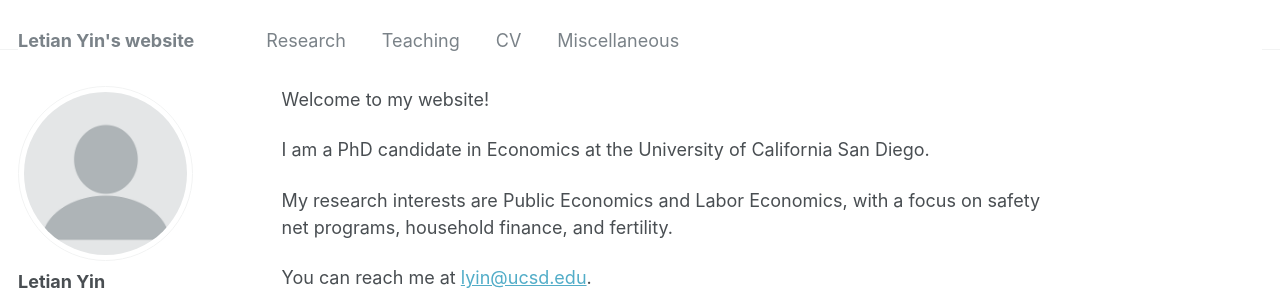
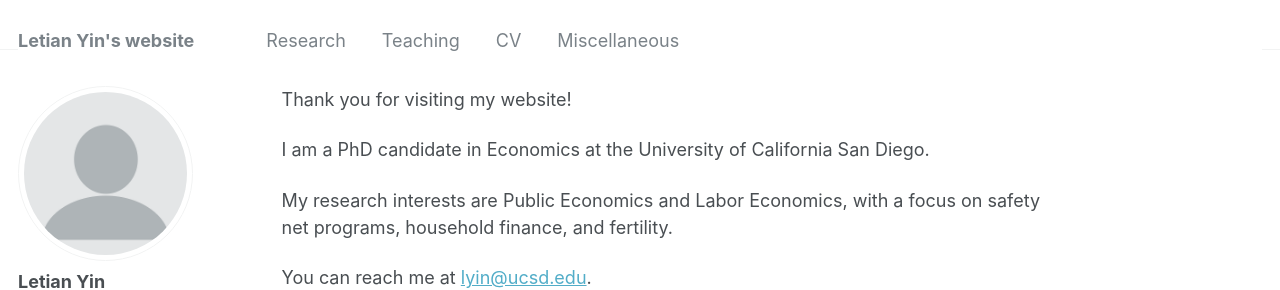
Before and after one commit to letian-yin/letian-yin.github.io, a Jekyll site: the page built from _pages/about.md, in a window 1280 px wide. Shown: the top 290 px of the page. Built offline with Jekyll 4.4.1, drawn with Linux system fonts in a browser that asks for light colours.

Commit message:
Update about.md

```diff
--- a/_pages/about.md
+++ b/_pages/about.md
@@ -6,7 +6,7 @@ redirect_from:
   - /about.html
 ---
 
-Welcome to my website!
+Thank you for visiting my website!
 
 I am a PhD candidate in Economics at the University of California San Diego.
 
```
